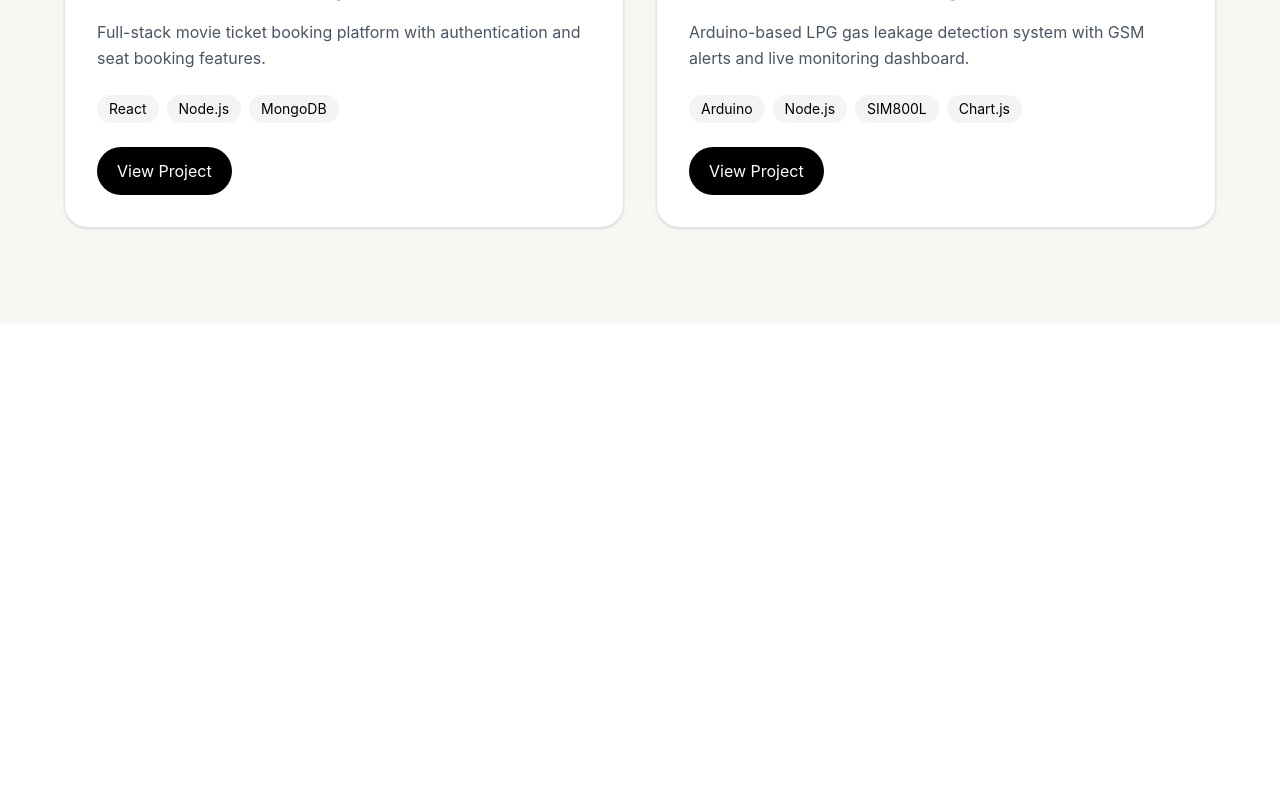
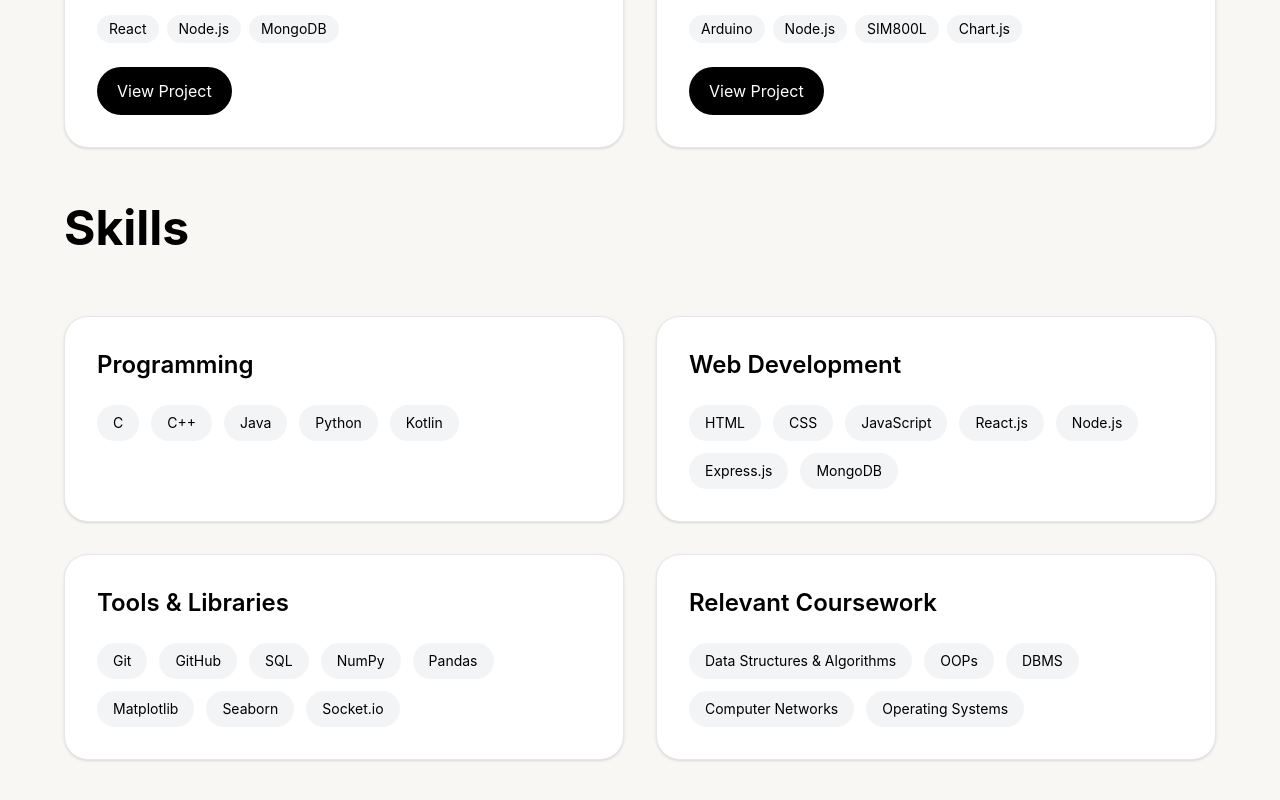
Before and after one commit to rishika-2626/Portfolio, a React app: page / in a window 1280 px wide. Shown: the part 1472-2272 px from the top of the page. Before the commit the page ends 1796 px from the top, so only its background shows below. Built offline with nearby package versions, Linux system fonts and the light colour scheme; the HTML template or start-up script is replaced by a standard one.

Commit message:
added skills section

```diff
--- a/src/App.jsx
+++ b/src/App.jsx
@@ -1,12 +1,14 @@
 import Navbar from './components/Navbar'
 import Hero from './components/Hero'
 import Projects from './components/Projects'
+import Skills from './components/Skills'
 function App() {
   return (
      <div>
       <Navbar />
       <Hero />
       <Projects />
+      <Skills />
     </div>
   )
 }
--- a/src/components/Projects.jsx
+++ b/src/components/Projects.jsx
@@ -3,7 +3,7 @@ import ProjectCard from './ProjectCard'
 
 function Projects() {
   return (
-    <section className="bg-[#f8f7f4] px-8 md:px-16 py-24">
+    <section className="bg-[#f8f7f4] px-8 md:px-16 pt-4 pb-10">
 
       <div className="max-w-7xl mx-auto">
 
--- a/src/components/Skills.jsx
+++ b/src/components/Skills.jsx
@@ -0,0 +1,49 @@
+import skills from '../data/skills'
+
+function Skills() {
+  return (
+    <section className="bg-[#f8f7f4] px-8 md:px-16 pt-4 pb-10">
+
+      <div className="max-w-7xl mx-auto">
+
+        <h2 className="text-5xl font-bold mb-16">
+          Skills
+        </h2>
+
+        <div className="grid grid-cols-1 md:grid-cols-2 gap-8">
+
+          {skills.map((skillGroup, index) => (
+            <div
+              key={index}
+              className="bg-white rounded-3xl p-8 border border-gray-200 shadow-sm"
+            >
+
+              <h3 className="text-2xl font-semibold mb-6">
+                {skillGroup.category}
+              </h3>
+
+              <div className="flex flex-wrap gap-3">
+
+                {skillGroup.items.map((item, idx) => (
+                  <span
+                    key={idx}
+                    className="cursor-pointer hover:text-black bg-gray-100 px-4 py-2 rounded-full text-sm transition duration-300 hover:-translate-y-1"
+                  >
+                    {item}
+                  </span>
+                ))}
+
+              </div>
+
+            </div>
+          ))}
+
+        </div>
+
+      </div>
+
+    </section>
+  )
+}
+
+export default Skills
--- /dev/null
+++ b/src/data/skills.js
@@ -0,0 +1,52 @@
+const skills = [
+  {
+    category: "Programming",
+    items: [
+      "C",
+      "C++",
+      "Java",
+      "Python",
+      "Kotlin",
+    ],
+  },
+
+  {
+    category: "Web Development",
+    items: [
+      "HTML",
+      "CSS",
+      "JavaScript",
+      "React.js",
+      "Node.js",
+      "Express.js",
+      "MongoDB",
+    ],
+  },
+
+  {
+    category: "Tools & Libraries",
+    items: [
+      "Git",
+      "GitHub",
+      "SQL",
+      "NumPy",
+      "Pandas",
+      "Matplotlib",
+      "Seaborn",
+      "Socket.io",
+    ],
+  },
+
+  {
+    category: "Relevant Coursework",
+    items: [
+      "Data Structures & Algorithms",
+      "OOPs",
+      "DBMS",
+      "Computer Networks",
+      "Operating Systems",
+    ],
+  },
+]
+
+export default skills
```
